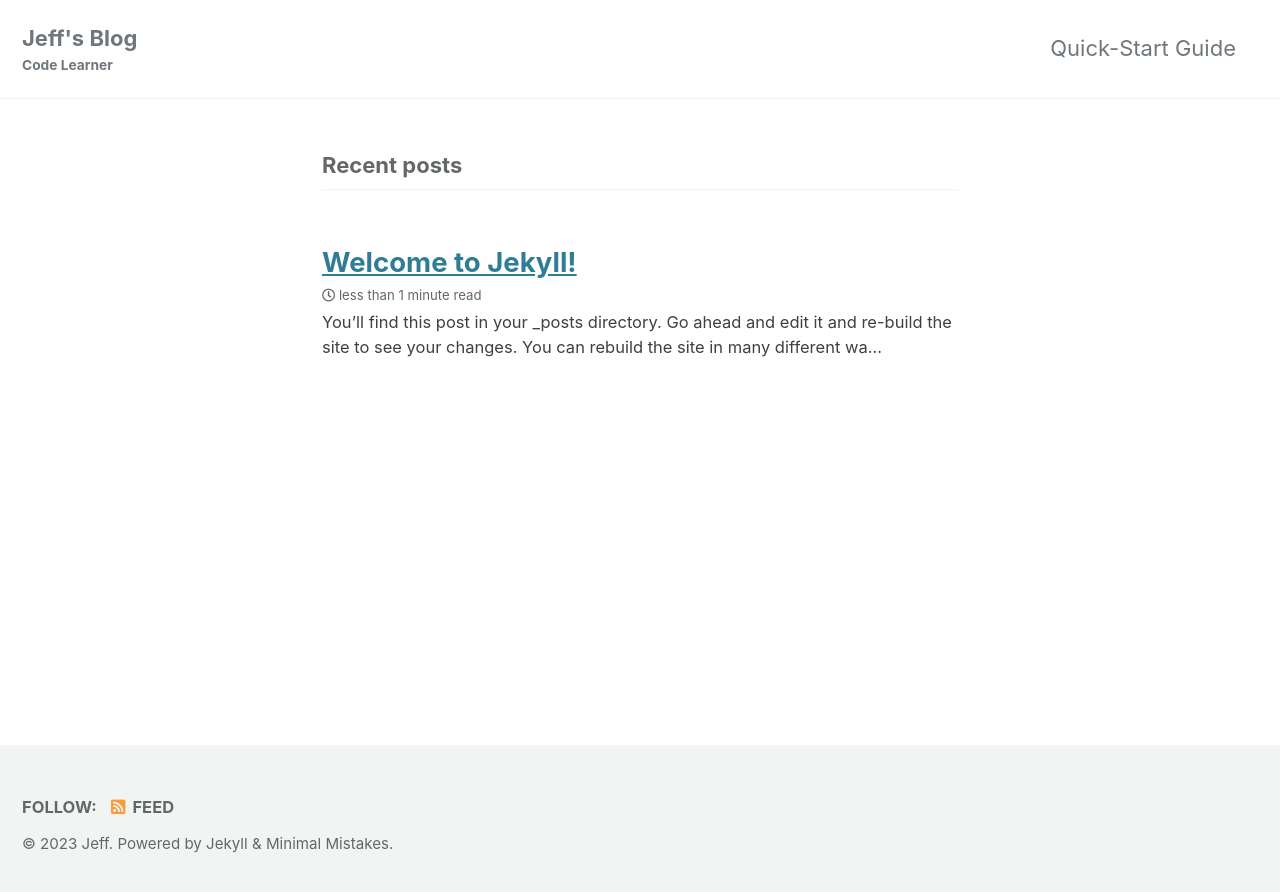
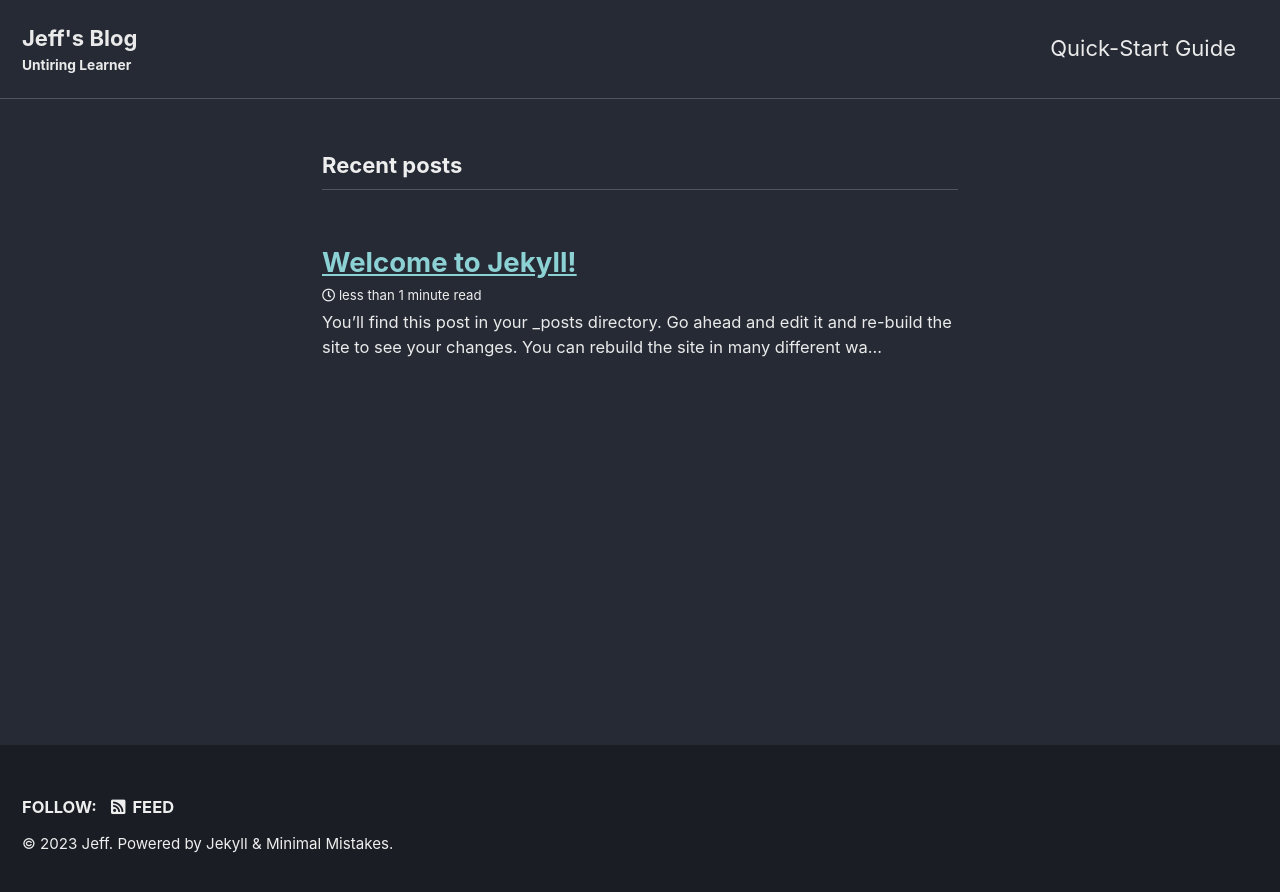
Before and after one commit to rainboww3/rainboww3.github.io, a Jekyll site: the page built from index.markdown, in a window 1280 px wide. Shown: the top 892 px of the page. Built offline with Jekyll 4.4.1, drawn with Linux system fonts in a browser that asks for light colours; cached includes are drawn as plain includes; the list of posts is cut into pages by our own code.

Commit message:
update config.yml 3

```diff
--- a/_config.yml
+++ b/_config.yml
@@ -1,9 +1,3 @@
-# Welcome to Jekyll!
-#
-# This config file is meant for settings that affect your entire site, values
-# which you are expected to set up once and rarely need to edit after that.
-# For technical reasons, this file is *NOT* reloaded automatically when you use
-# `jekyll serve`. If you change this file, please restart the server process.
 
 # Theme Settings
 #
@@ -12,13 +6,13 @@
 
 # theme                  : "minimal-mistakes-jekyll"
 # remote_theme           : "mmistakes/minimal-mistakes"
-minimal_mistakes_skin    : "default" # "air", "aqua", "contrast", "dark", "dirt", "neon", "mint", "plum", "sunrise"
+minimal_mistakes_skin    : "dark" # "air", "aqua", "contrast", "dark", "dirt", "neon", "mint", "plum", "sunrise"
 
 # Site Settings
 locale                   : "en-US"
 title                    : "Jeff's Blog"
 title_separator          : "-"
-subtitle                 : "Code Learner"
+subtitle                 : "Untiring Learner"
 name                     : "Jeff"
 description              : "Jeff's Code Blog"
 url                      : # the base hostname & protocol for your site e.g. "https://mmistakes.github.io"
```
Also changed, not shown: README.md (deleted).
